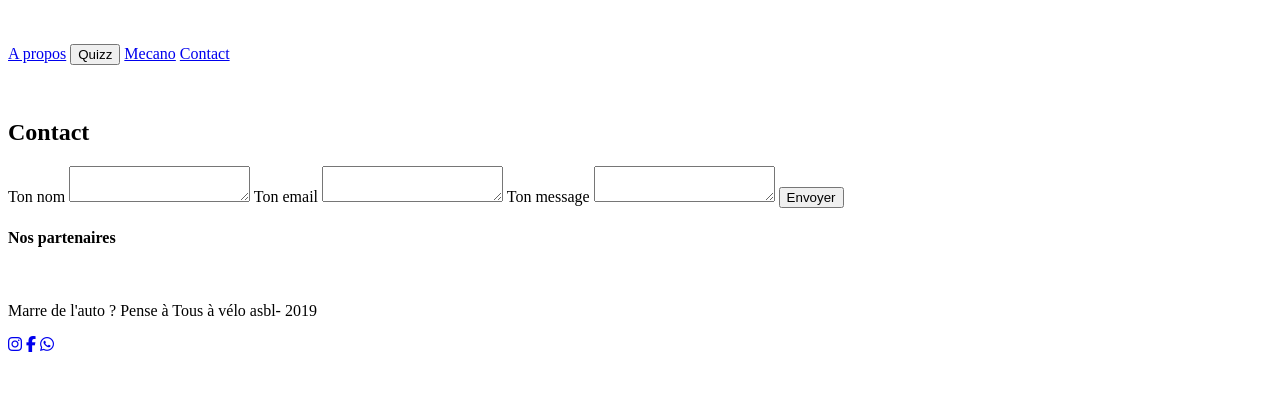
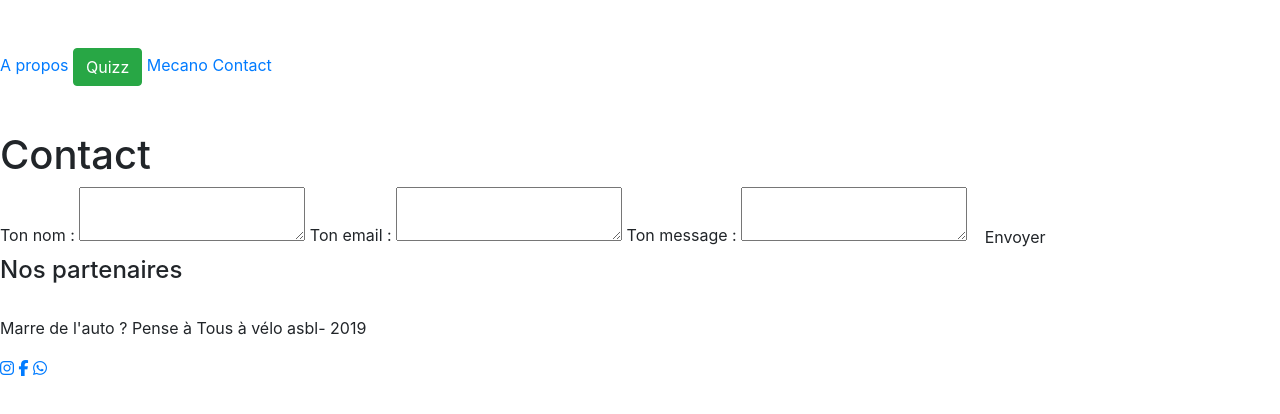
Before and after one commit to Jess-web03/projet-velo, a plain HTML site: page public/pages/contact.html in a window 1280 px wide. Drawn offline with nearby package versions, Linux system fonts and the light colour scheme; a web font is replaced by a local one.

Commit message:
gitflow-feature-stash: contact-borderNone

```diff
--- a/public/pages/contact.html
+++ b/public/pages/contact.html
@@ -7,6 +7,10 @@
     <link rel="shortcut icon" href="assets/images/LOGOVELOSONIA.png" type="image/x-icon" />
     <title>Tous à vélo -contact</title>
     <link href="https://fonts.googleapis.com/css?family=Mansalva&display=swap" rel="stylesheet">
+    <link
+    rel="stylesheet"
+    href="https://stackpath.bootstrapcdn.com/bootstrap/4.3.1/css/bootstrap.min.css"
+  />
     <!--logo de fontawesome-->
     <script src="https://kit.fontawesome.com/a076d05399.js"></script>
   </head>
@@ -31,14 +35,14 @@
               <h1 class="center importantTitre">Contact</h1>
 
     <form action="#" method="post">
-            <label for="nom">Ton nom </label>
+            <label for="nom">Ton nom : </label>
             <textarea name="nom" ></textarea>
-            <label for="email">Ton email </label>
+            <label for="email">Ton email : </label>
             <textarea name="email" ></textarea>
-            <label for="message">Ton message </label>
+            <label for="message">Ton message : </label>
             <textarea name="message" ></textarea>
 
-            <input type="submit" class="btn-send" value="Envoyer">
+            <input type="submit" class="btn" value="Envoyer">
 
         </form>
       </section>
--- a/public/styles/_base.scss
+++ b/public/styles/_base.scss
@@ -219,6 +219,9 @@ textarea{
   background:transparent;
   border-bottom:3px darkgreen solid;
   overflow: hidden;
+  border-top: none;
+  border-left:none;
+  border-right:none;
 }
 
 
```
